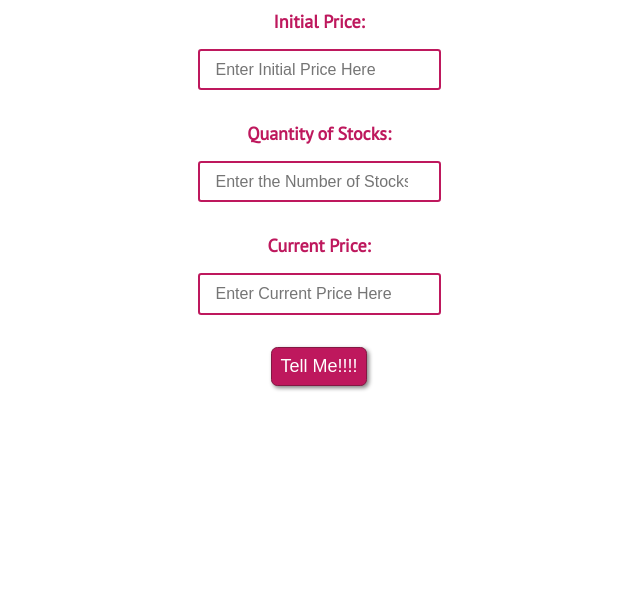
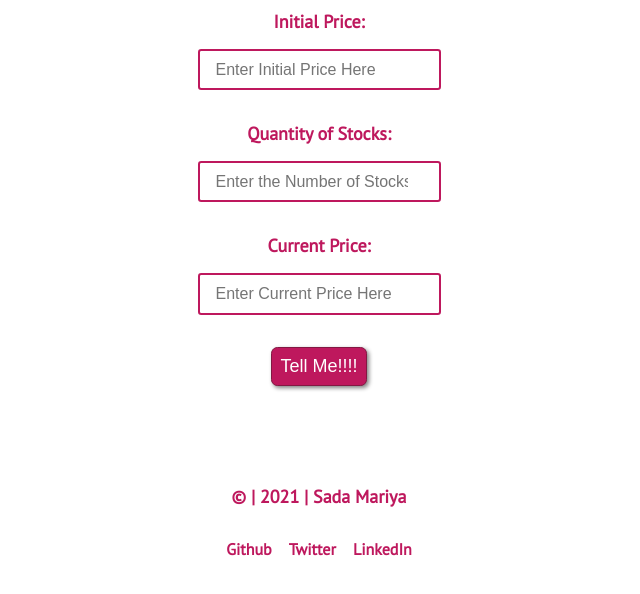
Before and after one commit to mariyasada/profit-loss, a plain HTML site: page index.html in a window 1280 px wide. Shown: the part 96-690 px from the top of the page, without its empty margins (321-961 px from the left). Drawn offline with Linux system fonts and the light colour scheme.

Commit message:
doc: adding footer

```diff
--- a/index.html
+++ b/index.html
@@ -22,6 +22,21 @@
         <button id="show-button">Tell Me!!!!</button>
         <div id="output"></div>
     </div>
+    <!-- footer part -->
+    <footer>
+        <p>© | 2021 | Sada Mariya</p>
+        <ul class="footer-list">
+        <li>
+            <a class="link" href="https://github.com/mariyasada">Github</a>
+         </li>
+        <li>
+           <a class="link" href="https://twitter.com/mariya_sada">Twitter</a>
+        </li>
+        <li>
+            <a class="link" href="https://www.linkedin.com/in/mariya-sada-1b6443139">LinkedIn</a>
+        </li>
+   </ul>
+</footer>
     <script src="app.js"></script>
 </body>
 </html>
--- a/style.css
+++ b/style.css
@@ -66,3 +66,31 @@ button{
     font-size: 1.3rem;
     font-weight: bolder;
 }
+/* footer */
+footer {
+    text-align: center;
+    bottom: 0;
+    left: 0;
+    right: 0;
+    color: var(--primary-dark);
+    font-weight: bold;
+  }
+
+  footer p {
+    font-size: large;
+    text-align: center;
+    margin-top: 4rem;
+  }
+
+  .footer-list {
+    margin: 2rem;
+  }
+
+  li{
+    display: inline;
+  }
+  .link{
+      text-decoration: none;
+      color:var(--primary-dark);
+      padding: 0.4rem;
+  }
```
